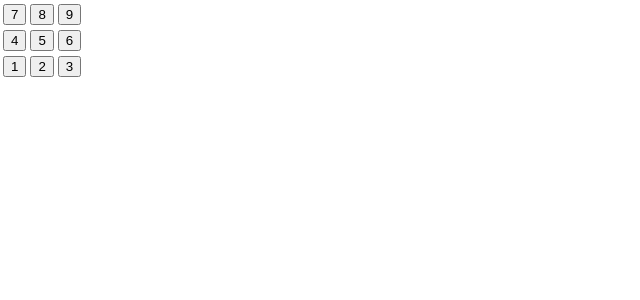
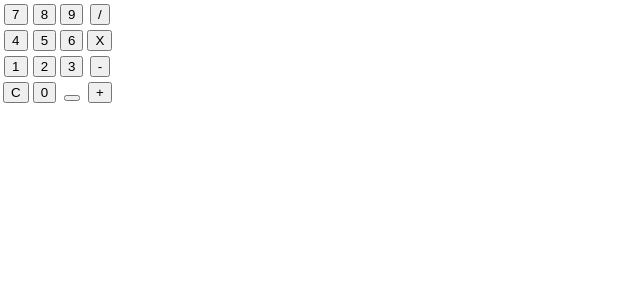
Before and after one commit to JoshuaWatson7024/CalculatorApp, a React (Create React App) app: page / in a window 1280 px wide. Shown: the top 300 px of the page, without its empty margins (0-640 px from the left). Built offline with nearby package versions, Linux system fonts and the light colour scheme.

Commit message:
fxns and 0

```diff
--- a/src/ButtonTable.tsx
+++ b/src/ButtonTable.tsx
@@ -13,6 +13,9 @@ export const ButtonTable = ({change, disp}: {change: (text: string) => void; dis
             <td>
                 <button className="numBut" onClick={() => change(disp + "9")}>9</button>
             </td>
+            <td>
+                <button className="numBut" onClick={() => change("")}>/</button>
+            </td>
         </tr>
         <tr>
             <td>
@@ -23,6 +26,9 @@ export const ButtonTable = ({change, disp}: {change: (text: string) => void; dis
             </td>
             <td>
                 <button className="numBut" onClick={() => change(disp + "6")}>6</button>
+            </td>
+            <td>
+                <button className="numBut" onClick={() => change("")}>X</button>
             </td>
         </tr>
         <tr>
@@ -35,6 +41,23 @@ export const ButtonTable = ({change, disp}: {change: (text: string) => void; dis
             <td>
                 <button className="numBut" onClick={() => change(disp + "3")}>3</button>
             </td>
+            <td>
+                <button className="numBut" onClick={() => change("")}>-</button>
+            </td>
+        </tr>
+        <tr>
+            <td>
+                <button className="fxnBut" onClick={() => change("")}>C</button>
+            </td>
+            <td>
+                <button className="numBut" onClick={() => change(disp + "0")}>0</button>
+            </td>
+            <td>
+                <button className="blankBut" onClick={() => change("")}> </button>
+            </td>
+            <td>
+                <button className="fxnBut" onClick={() => change("")}>+</button>
+            </td>
         </tr>
     </table>
   );
```
